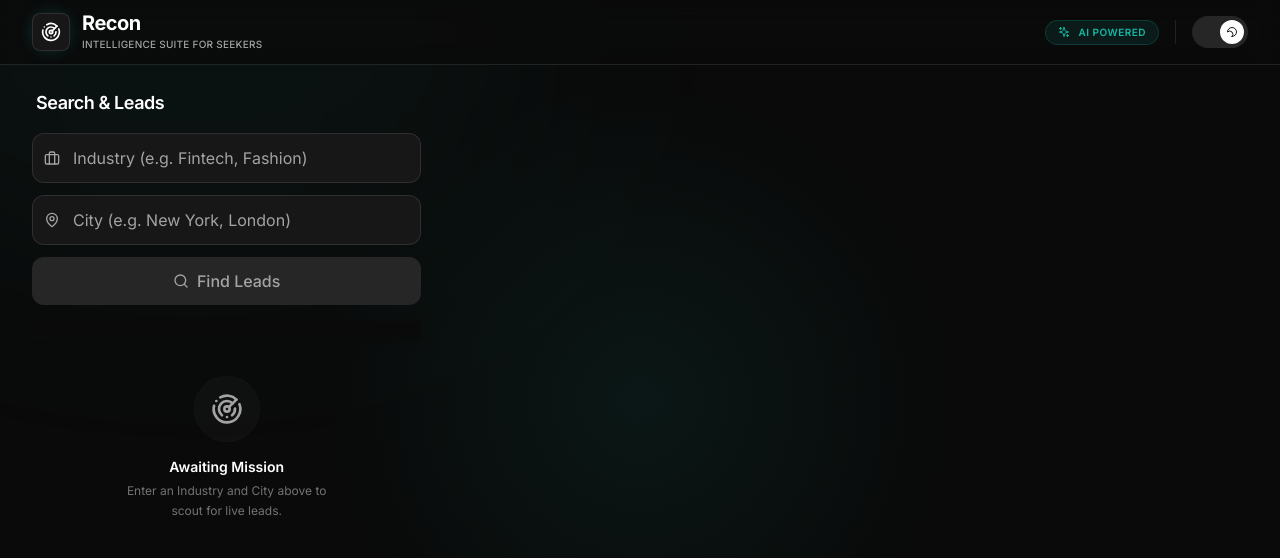
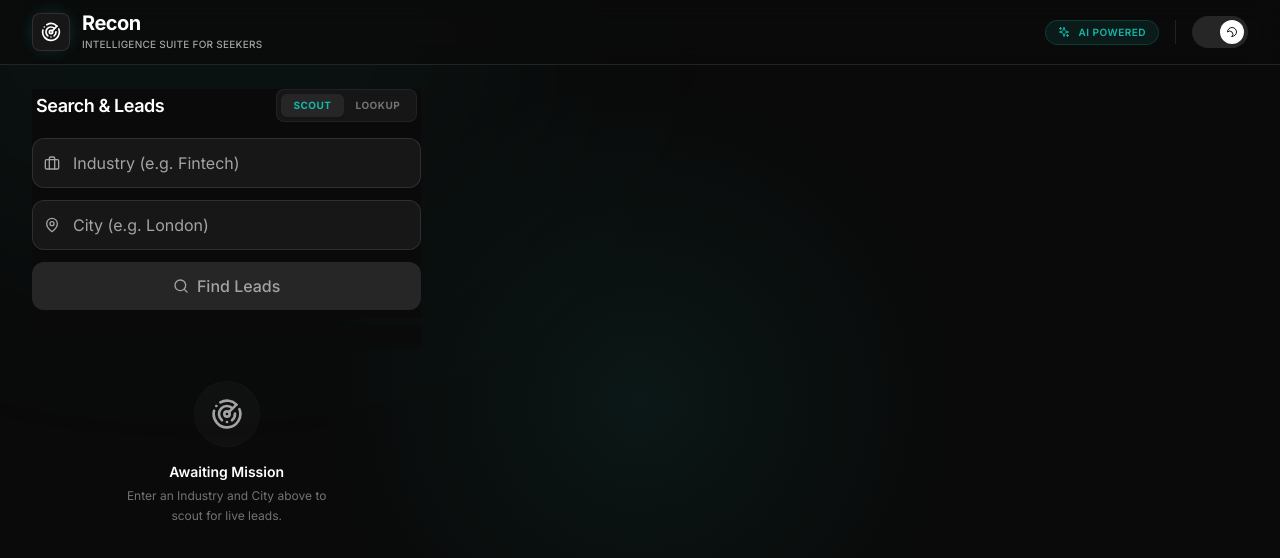
Before and after one commit to mrcthevar/Recon, a React (Vite) app: page / in a window 1280 px wide. Shown: the top 558 px of the page. Built offline with nearby package versions, Linux system fonts and the light colour scheme.

Commit message:
Commit the changes

```diff
--- a/App.tsx
+++ b/App.tsx
@@ -2,7 +2,7 @@ import React, { useState, useEffect, useCallback, useRef } from 'react';
 import { Header } from './components/Header';
 import { SearchPane } from './components/SearchPane';
 import { IntelligencePane } from './components/IntelligencePane';
-import { Company } from './types';
+import { Company, SearchMode, SearchParams } from './types';
 import { findLeads } from './services/geminiService';
 
 const App: React.FC = () => {
@@ -12,7 +12,8 @@ const App: React.FC = () => {
   const [isSearching, setIsSearching] = useState(false);
 
   // Keep track of current search params for "Load More"
-  const currentSearchRef = useRef({ industry: '', city: '' });
+  const currentSearchParamsRef = useRef<SearchParams | null>(null);
+  const previousCompanyCountRef = useRef(0);
 
   // Initialize theme
   useEffect(() => {
@@ -25,6 +26,28 @@ const App: React.FC = () => {
     }
   }, [isDarkMode]);
 
+  // Scroll to new items when companies array grows
+  useEffect(() => {
+    if (companies.length > previousCompanyCountRef.current && previousCompanyCountRef.current > 0) {
+        // We added new items. Try to scroll the first new item into view.
+        // We use a small timeout to allow DOM to render
+        setTimeout(() => {
+            const container = document.getElementById('results-container');
+            if (container) {
+                // Option 1: Scroll to the bottom gently
+                // container.scrollTo({ top: container.scrollHeight, behavior: 'smooth' });
+
+                // Option 2: Scroll to maintain the user's focus on the flow.
+                // Actually, standard behavior is usually just append.
+                // If the user feels "output is up", maybe they are confused by the loading state.
+                // Let's ensure we are scrolled to the bottom where the "Load More" button was.
+                 container.scrollTo({ top: container.scrollHeight, behavior: 'smooth' });
+            }
+        }, 100);
+    }
+    previousCompanyCountRef.current = companies.length;
+  }, [companies]);
+
   const toggleTheme = () => setIsDarkMode(!isDarkMode);
 
   // Mouse tracking for spotlight effect
@@ -35,20 +58,26 @@ const App: React.FC = () => {
     document.documentElement.style.setProperty('--mouse-y', `${y}px`);
   }, []);
 
-  const handleSearch = async (industry: string, city: string) => {
-    if (!industry || !city) return;
-
-    currentSearchRef.current = { industry, city };
+  const handleSearch = async (mode: SearchMode, p1: string, p2: string) => {
     setIsSearching(true);
     setCompanies([]); // Clear previous results for new search
+    previousCompanyCountRef.current = 0;
+
+    const params: SearchParams = {
+        mode,
+        industry: mode === 'discovery' ? p1 : undefined,
+        city: p2,
+        companyName: mode === 'lookup' ? p1 : undefined
+    };
+    currentSearchParamsRef.current = params;
 
     try {
-      const newLeads = await findLeads(industry, city);
+      const newLeads = await findLeads(params);
       setCompanies(newLeads);
       if (newLeads.length > 0) {
         setSelectedCompanyId(null);
       } else {
-        alert(`No leads found for ${industry} in ${city}. Try a broader search.`);
+        alert(`No leads found. Try a broader search.`);
       }
     } catch (error: any) {
       console.error("Search failed", error);
@@ -59,14 +88,19 @@ const App: React.FC = () => {
   };
 
   const handleLoadMore = async () => {
-    const { industry, city } = currentSearchRef.current;
-    if (!industry || !city) return;
+    if (!currentSearchParamsRef.current || currentSearchParamsRef.current.mode === 'lookup') return;
 
     setIsSearching(true);
     try {
       // Pass existing names to exclude them from next batch
-      const existingNames = companies.map(c => c.name);
-      const moreLeads = await findLeads(industry, city, existingNames);
+      const excludeNames = companies.map(c => c.name);
+
+      const params: SearchParams = {
+          ...currentSearchParamsRef.current,
+          excludeNames
+      };
+
+      const moreLeads = await findLeads(params);
 
       if (moreLeads.length === 0) {
         alert("No more unique leads found in this area.");
--- a/components/SearchPane.tsx
+++ b/components/SearchPane.tsx
@@ -1,12 +1,12 @@
 import React, { useState } from 'react';
-import { Search, MapPin, Briefcase, ChevronRight, Globe, Loader2, Radar, Plus } from 'lucide-react';
-import { Company } from '../types';
+import { Search, MapPin, Briefcase, ChevronRight, Globe, Loader2, Radar, Plus, Building2 } from 'lucide-react';
+import { Company, SearchMode } from '../types';
 
 interface SearchPaneProps {
   companies: Company[];
   selectedCompanyId: string | null;
   onSelectCompany: (id: string) => void;
-  onSearch?: (industry: string, city: string) => void;
+  onSearch?: (mode: SearchMode, p1: string, p2: string) => void;
   onLoadMore?: () => void;
   isSearching?: boolean;
 }
@@ -19,26 +19,55 @@ export const SearchPane: React.FC<SearchPaneProps> = ({
   onLoadMore,
   isSearching = false
 }) => {
+  const [mode, setMode] = useState<SearchMode>('discovery');
+
+  // Discovery Inputs
   const [industry, setIndustry] = useState('');
   const [city, setCity] = useState('');
 
+  // Lookup Inputs
+  const [companyName, setCompanyName] = useState('');
+  const [lookupCity, setLookupCity] = useState('');
+
   const handleSubmit = () => {
-    if (onSearch && industry && city) {
-      onSearch(industry, city);
+    if (!onSearch) return;
+
+    if (mode === 'discovery') {
+       if (industry && city) onSearch('discovery', industry, city);
+    } else {
+       if (companyName) onSearch('lookup', companyName, lookupCity || 'Anywhere'); // City optional for lookup
     }
   };
 
   return (
     <div className="flex flex-col h-full">
 
-      {/* Search Header */}
-      <div className="mb-4 space-y-4 relative z-10">
-        <h2 className="text-lg font-semibold text-neutral-900 dark:text-white tracking-tight px-1">
+      {/* Search Header Area - Fixed Top */}
+      <div className="mb-2 space-y-4 relative z-10 bg-neutral-50 dark:bg-neutral-950 pb-2">
+        <div className="flex items-center justify-between px-1">
+             <h2 className="text-lg font-semibold text-neutral-900 dark:text-white tracking-tight">
                Search & Leads
              </h2>
+             {/* Mode Toggles */}
+             <div className="flex p-1 rounded-lg bg-neutral-200 dark:bg-white/5 border border-neutral-200 dark:border-white/5">
+                 <button
+                    onClick={() => setMode('discovery')}
+                    className={`px-3 py-1 text-[10px] font-bold uppercase tracking-wider rounded-md transition-all ${mode === 'discovery' ? 'bg-white dark:bg-neutral-800 text-accent shadow-sm' : 'text-neutral-500 hover:text-neutral-900 dark:hover:text-white'}`}
+                 >
+                    Scout
+                 </button>
+                 <button
+                    onClick={() => setMode('lookup')}
+                    className={`px-3 py-1 text-[10px] font-bold uppercase tracking-wider rounded-md transition-all ${mode === 'lookup' ? 'bg-white dark:bg-neutral-800 text-accent shadow-sm' : 'text-neutral-500 hover:text-neutral-900 dark:hover:text-white'}`}
+                 >
+                    Lookup
+                 </button>
+             </div>
+        </div>
 
         <div className="space-y-3">
-          {/* Spotlight Inputs */}
+          {mode === 'discovery' ? (
+              <>
                 <div className="relative group">
                     <div className="absolute inset-y-0 left-0 pl-3 flex items-center pointer-events-none">
                     <Briefcase className="h-4 w-4 text-neutral-400 group-focus-within:text-accent transition-colors duration-300" />
@@ -47,7 +76,7 @@ export const SearchPane: React.FC<SearchPaneProps> = ({
                     type="text"
                     value={industry}
                     onChange={(e) => setIndustry(e.target.value)}
-              placeholder="Industry (e.g. Fintech, Fashion)"
+                    placeholder="Industry (e.g. Fintech)"
                     onKeyDown={(e) => e.key === 'Enter' && handleSubmit()}
                     className="block w-full pl-10 pr-3 py-3 rounded-xl border border-neutral-200 dark:border-white/10 bg-white dark:bg-neutral-900 text-neutral-900 dark:text-white placeholder-neutral-400 focus:outline-none focus:ring-2 focus:ring-accent focus:border-transparent transition-all shadow-sm hover:shadow-md dark:hover:bg-neutral-800"
                     />
@@ -61,24 +90,56 @@ export const SearchPane: React.FC<SearchPaneProps> = ({
                     type="text"
                     value={city}
                     onChange={(e) => setCity(e.target.value)}
-              placeholder="City (e.g. New York, London)"
+                    placeholder="City (e.g. London)"
+                    onKeyDown={(e) => e.key === 'Enter' && handleSubmit()}
+                    className="block w-full pl-10 pr-3 py-3 rounded-xl border border-neutral-200 dark:border-white/10 bg-white dark:bg-neutral-900 text-neutral-900 dark:text-white placeholder-neutral-400 focus:outline-none focus:ring-2 focus:ring-accent focus:border-transparent transition-all shadow-sm hover:shadow-md dark:hover:bg-neutral-800"
+                    />
+                </div>
+              </>
+          ) : (
+              <>
+                 <div className="relative group">
+                    <div className="absolute inset-y-0 left-0 pl-3 flex items-center pointer-events-none">
+                    <Building2 className="h-4 w-4 text-neutral-400 group-focus-within:text-accent transition-colors duration-300" />
+                    </div>
+                    <input
+                    type="text"
+                    value={companyName}
+                    onChange={(e) => setCompanyName(e.target.value)}
+                    placeholder="Company Name"
                     onKeyDown={(e) => e.key === 'Enter' && handleSubmit()}
                     className="block w-full pl-10 pr-3 py-3 rounded-xl border border-neutral-200 dark:border-white/10 bg-white dark:bg-neutral-900 text-neutral-900 dark:text-white placeholder-neutral-400 focus:outline-none focus:ring-2 focus:ring-accent focus:border-transparent transition-all shadow-sm hover:shadow-md dark:hover:bg-neutral-800"
                     />
                 </div>
 
+                <div className="relative group">
+                    <div className="absolute inset-y-0 left-0 pl-3 flex items-center pointer-events-none">
+                    <MapPin className="h-4 w-4 text-neutral-400 group-focus-within:text-accent transition-colors duration-300" />
+                    </div>
+                    <input
+                    type="text"
+                    value={lookupCity}
+                    onChange={(e) => setLookupCity(e.target.value)}
+                    placeholder="City (Optional)"
+                    onKeyDown={(e) => e.key === 'Enter' && handleSubmit()}
+                    className="block w-full pl-10 pr-3 py-3 rounded-xl border border-neutral-200 dark:border-white/10 bg-white dark:bg-neutral-900 text-neutral-900 dark:text-white placeholder-neutral-400 focus:outline-none focus:ring-2 focus:ring-accent focus:border-transparent transition-all shadow-sm hover:shadow-md dark:hover:bg-neutral-800"
+                    />
+                </div>
+              </>
+          )}
+
           <button
             onClick={handleSubmit}
-            disabled={isSearching || !industry || !city}
+            disabled={isSearching || (mode === 'discovery' ? (!industry || !city) : !companyName)}
             className={`
               w-full flex items-center justify-center py-3 px-4 rounded-xl font-medium transition-all duration-300 shadow-lg
-              ${isSearching || !industry || !city
+              ${isSearching || (mode === 'discovery' ? (!industry || !city) : !companyName)
                 ? 'bg-neutral-200 dark:bg-neutral-800 text-neutral-400 cursor-not-allowed shadow-none'
                 : 'bg-accent hover:bg-accent-glow text-white shadow-accent/20 hover:shadow-accent/40 active:scale-[0.98]'}
             `}
           >
             {isSearching && companies.length === 0 ? <Loader2 className="w-4 h-4 mr-2 animate-spin" /> : <Search className="w-4 h-4 mr-2" />}
-            {isSearching && companies.length === 0 ? 'Scouting...' : 'Find Leads'}
+            {isSearching && companies.length === 0 ? (mode === 'discovery' ? 'Scouting...' : 'Looking up...') : (mode === 'discovery' ? 'Find Leads' : 'Search Company')}
           </button>
         </div>
       </div>
@@ -86,8 +147,8 @@ export const SearchPane: React.FC<SearchPaneProps> = ({
       {/* Soft Gradient Divider */}
       <div className="h-6 w-full bg-gradient-to-b from-neutral-50 via-neutral-50 to-transparent dark:from-neutral-950 dark:via-neutral-950 z-10 shrink-0"></div>
 
-      {/* Results List */}
-      <div className="flex-1 overflow-y-auto -mx-2 px-2 pb-4 space-y-3">
+      {/* Results List - SCROLLABLE AREA */}
+      <div id="results-container" className="flex-1 overflow-y-auto -mx-2 px-2 pb-4 space-y-3 min-h-0">
         {companies.length === 0 && !isSearching && (
           <div className="h-full flex flex-col items-center justify-center text-center opacity-60 animate-fade-in p-8">
              <div className="w-16 h-16 rounded-full bg-neutral-100 dark:bg-neutral-900/50 flex items-center justify-center mb-4 ring-1 ring-neutral-200 dark:ring-white/5">
@@ -97,7 +158,7 @@ export const SearchPane: React.FC<SearchPaneProps> = ({
                Awaiting Mission
              </h3>
              <p className="text-xs text-neutral-500 max-w-[200px] leading-relaxed">
-               Enter an Industry and City above to scout for live leads.
+               {mode === 'discovery' ? "Enter an Industry and City above to scout for live leads." : "Enter a Company Name to find contact details."}
              </p>
           </div>
         )}
@@ -105,7 +166,7 @@ export const SearchPane: React.FC<SearchPaneProps> = ({
         {companies.map((company, index) => {
           const isSelected = selectedCompanyId === company.id;
           // Staggered delay for each card
-          const animationDelay = `${index * 50}ms`;
+          const animationDelay = `${(index % 10) * 50}ms`; // Limit stagger to first 10 to avoid long wait on load more
 
           return (
             <div
@@ -157,15 +218,15 @@ export const SearchPane: React.FC<SearchPaneProps> = ({
           );
         })}
 
-        {/* Load More Button */}
-        {companies.length > 0 && (
+        {/* Load More Button - Only show in discovery mode */}
+        {companies.length > 0 && mode === 'discovery' && (
            <button
               onClick={onLoadMore}
               disabled={isSearching}
               className={`
                  w-full py-3 mt-4 rounded-xl border border-dashed border-neutral-300 dark:border-white/20 text-sm font-medium
                  text-neutral-500 dark:text-neutral-400 hover:text-accent dark:hover:text-accent hover:border-accent dark:hover:border-accent
-                 transition-all flex items-center justify-center gap-2 group
+                 transition-all flex items-center justify-center gap-2 group shrink-0
                  ${isSearching ? 'opacity-50 cursor-wait' : ''}
               `}
            >
--- a/index.html
+++ b/index.html
@@ -119,7 +119,7 @@
         --spotlight-color: rgba(20, 184, 166, 0.03);
       }
     </style>
-  <script type="importmap">
+<script type="importmap">
 {
   "imports": {
     "react": "https://esm.sh/react@^19.2.3",
```
Also changed, not shown: services/geminiService.ts (+5 -6 lines), types.ts (+10 -0 lines), 1 other file (tests, documents, lock files or other folders). Lines whose indentation alone changed are shown as unchanged.
